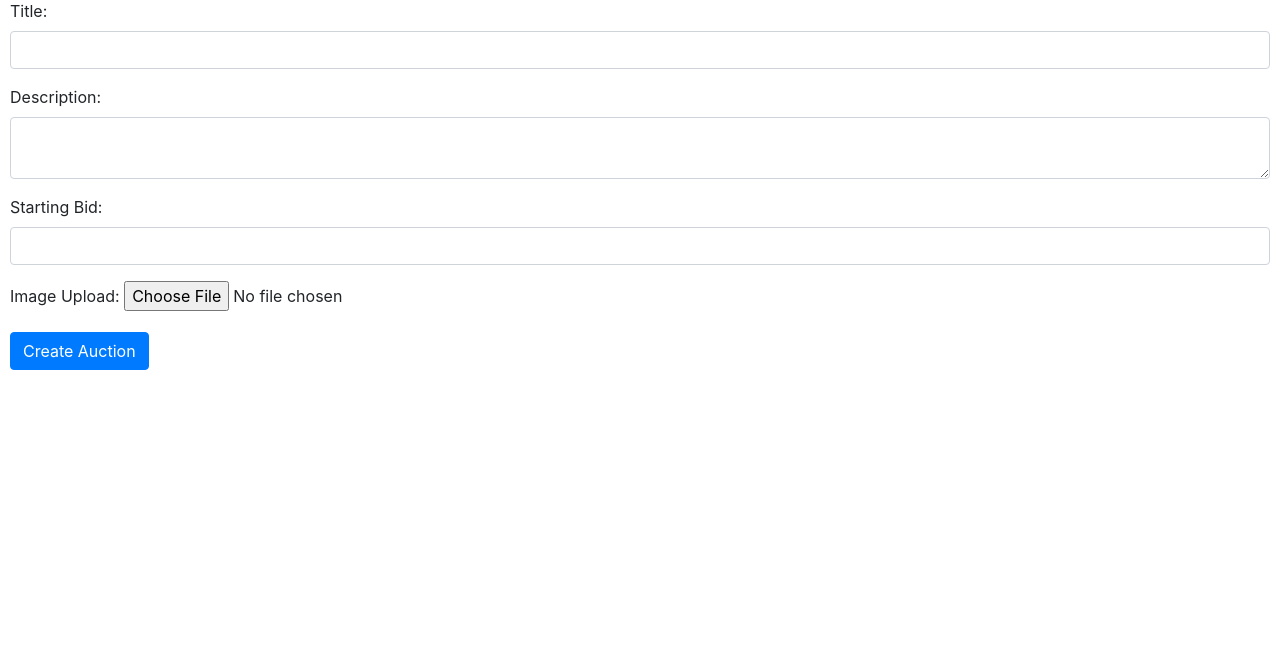
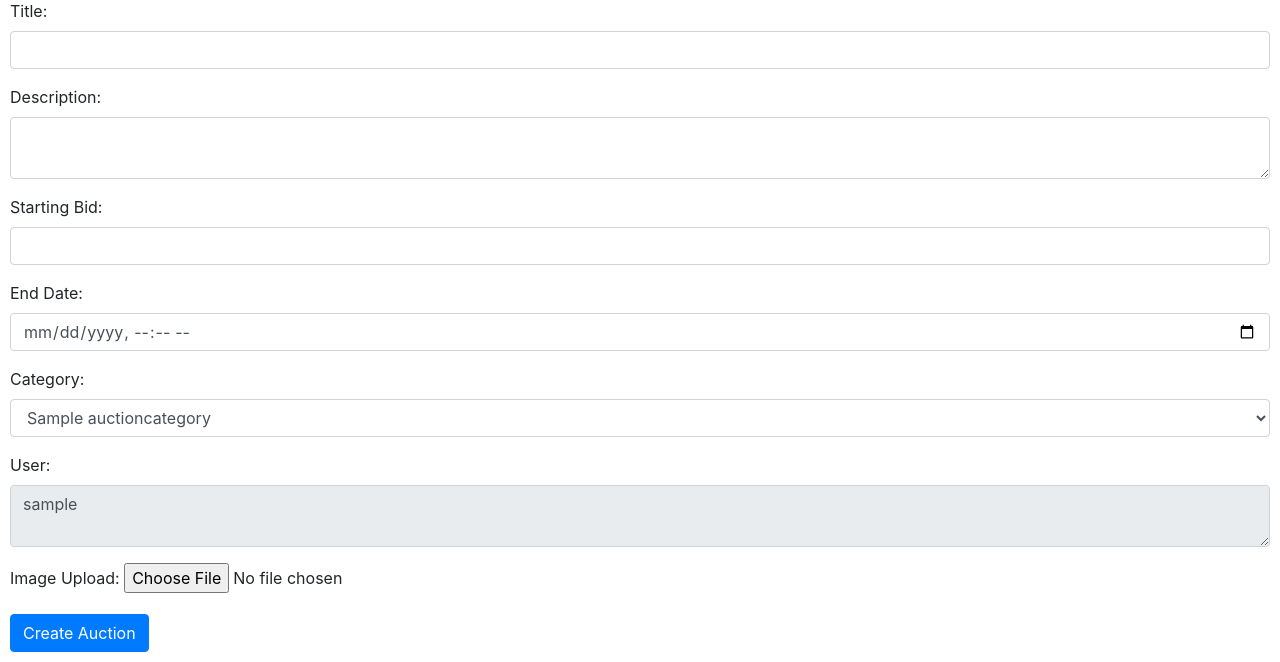
Before and after one commit to haopham98/commerce, a Django app: page /create_auction in a window 1280 px wide. Shown: the part 210-872 px from the top of the page. Before the commit the page ends 580 px from the top, so only its background shows below. Run offline with Django 3.2, Linux system fonts and the light colour scheme; a user stored in the database is signed in; tables that the repository leaves empty hold one stand-in row (values such as "Sample post"); some libraries are stand-ins or nearby versions.

Commit message:
feat(auctions): create_auction

```diff
--- a/auctions/templates/auctions/auction_form.html
+++ b/auctions/templates/auctions/auction_form.html
@@ -21,8 +21,24 @@
         <input type="number" class="form-control" id="starting_bid" name="starting_bid" step="0.01" required>
     </div>
     <div class="form-group">
-
-        <label for="image_url">Image Upload:</label>
+        <label for="end_date">End Date:</label>
+        <input type="datetime-local" class="form-control" id="end_date" name="end_date" required>
+    </div>
+    <div class="form-group">
+        <label for="category">Category:</label>
+        <select class="form-control" id="category" name="category" required>
+            {% for category in categories %}
+                <option value="{{ category.id }}">{{ category.name }}</option>
+            {% endfor %}
+        </select>
+    </div>
+    <div class="form-group">
+        <label for="user">User:</label>
+        <textarea class="form-control" id="user" name="user" readonly>{{ user.username }}</textarea>
+        <input type="hidden" name="user_id" value="{{ user.id }}">
+    </div>
+    <div class="form-group">
+        <label for="image_auction">Image Upload:</label>
         <input type="file" class="file-input" id="image_auction" name="image_auction">
     </div>
     <button type="submit" class="btn btn-primary">Create Auction</button>
--- a/auctions/views.py
+++ b/auctions/views.py
@@ -4,7 +4,7 @@ from django.http import HttpResponse, HttpResponseRedirect
 from django.shortcuts import render
 from django.urls import reverse
 
-from .models import User, Auction
+from .models import User, Auction, AuctionCategory
 
 
 def index(request):
@@ -64,14 +64,17 @@ def register(request):
 
 
 def create_auction(request):
-
+    categories = AuctionCategory.objects.all()
     if not request.user.is_authenticated:
         return render(request, "auctions/login.html", {
            "message": "You must be logged in to create an auction."
     })
 
     if request.method == "GET":
-        return render(request, "auctions/auction_form.html")
+        return render(request, "auctions/auction_form.html", {
+            "user": request.user,
+            "categories": categories
+        })
 
     if request.method == "POST":
         title = request.POST["title"]
@@ -79,12 +82,13 @@ def create_auction(request):
         starting_bid = request.POST["starting_bid"]
         end_date = request.POST["end_date"]
         image_auction = request.POST.get("image_auction", None)
+        print(request.POST)
         auction = Auction(
             title=title,
             description=description,
             starting_bid=starting_bid,
             end_date=end_date,
-            creator=request.user
+            user=request.user
         )
         if image_auction:
             auction.image_auction = image_auction
```
